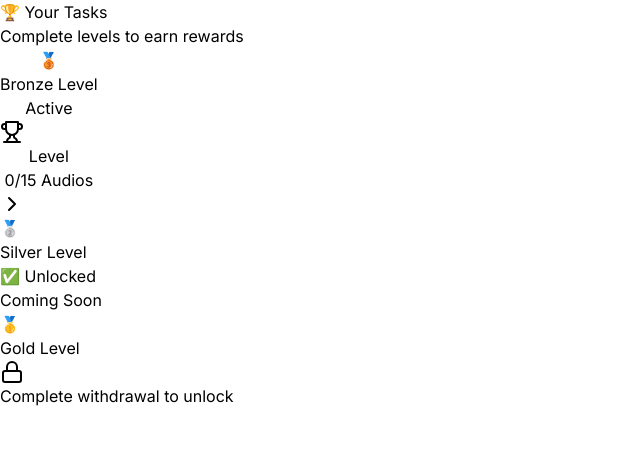
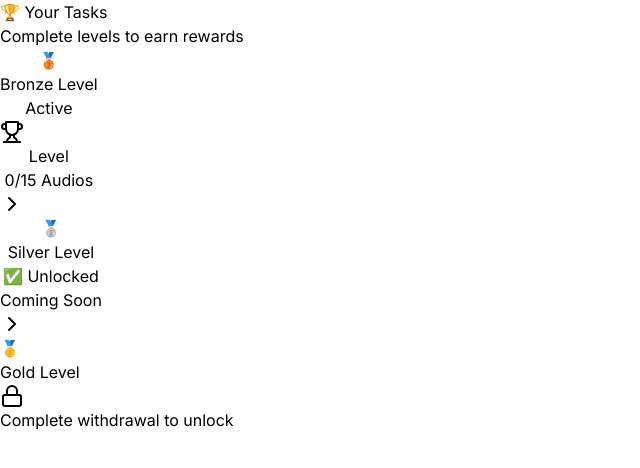
Before and after one commit to faizulhassan2048/audio-rewards-platform, a Next.js app: page /tasks in a window 1280 px wide. Shown: the top 468 px of the page, without its empty margins (0-640 px from the left). Built offline with nearby package versions, Linux system fonts and the light colour scheme; no server answers.

Commit message:
feat:silver level

```diff
--- a/app/tasks/page.tsx
+++ b/app/tasks/page.tsx
@@ -25,9 +25,6 @@ export default function TasksHubPage() {
   const [status, setStatus] = useState<StatusResponse | null>(null)
   const [firstWithdrawalDone, setFirstWithdrawalDone] = useState(false)
   const [countdown, setCountdown] = useState('')
-
-  // ✅ Silver level is always unlocked
-  const isSilverUnlocked = true;
 
   const fetchStatus = useCallback(async (isBackgroundRefresh = false) => {
     try {
@@ -151,10 +148,13 @@ export default function TasksHubPage() {
           )}
         </div>
 
-        {/* Silver & Gold Levels */}
+        {/* ✅ Silver & Gold Levels */}
         <div className="grid grid-cols-1 sm:grid-cols-2 gap-3">
-          {/* ✅ Silver Level - Always Unlocked */}
-          <SilverLevel unlocked={true} />
+          {/* ✅ Silver Level - Always Unlocked with CLICK */}
+          <SilverLevel
+            unlocked={true}
+            onClick={() => router.push('/tasks/silver')}
+          />
 
           {/* ✅ Gold Level - Requires withdrawal */}
           <GoldLevel unlocked={firstWithdrawalDone} />
@@ -168,13 +168,15 @@ export default function TasksHubPage() {
   )
 }
 
-// ✅ Silver Level Component - Always Unlocked
-function SilverLevel({ unlocked }: { unlocked: boolean }) {
-  // ✅ Always show as unlocked (unlocked = true)
+// ✅ Silver Level Component - Always Unlocked with onClick
+function SilverLevel({ unlocked, onClick }: { unlocked: boolean; onClick: () => void }) {
   return (
-    <div className="bg-white rounded-2xl shadow-lg border border-gray-100 p-4 hover:shadow-xl transition-shadow">
+    <button
+      onClick={onClick}
+      className="w-full bg-white rounded-2xl shadow-lg border border-gray-100 p-4 hover:shadow-xl transition-all group text-left"
+    >
       <div className="flex flex-col items-center text-center">
-        <div className="w-14 h-14 rounded-full bg-gradient-to-br from-gray-100 to-gray-200 flex items-center justify-center text-3xl mb-2">
+        <div className="w-14 h-14 rounded-full bg-gradient-to-br from-gray-100 to-gray-200 flex items-center justify-center text-3xl mb-2 group-hover:scale-105 transition-transform">
           🥈
         </div>
         <h4 className="font-bold text-gray-800 text-sm">Silver Level</h4>
@@ -183,8 +185,9 @@ function SilverLevel({ unlocked }: { unlocked: boolean }) {
           <div className="h-full bg-gradient-to-r from-gray-300 to-gray-400 rounded-full" style={{ width: '0%' }} />
         </div>
         <p className="text-[10px] text-gray-400 mt-1.5">Coming Soon</p>
+        <ChevronRight className="w-4 h-4 text-gray-400 mt-2 group-hover:translate-x-1 transition-transform" />
       </div>
-    </div>
+    </button>
   )
 }
 
```
